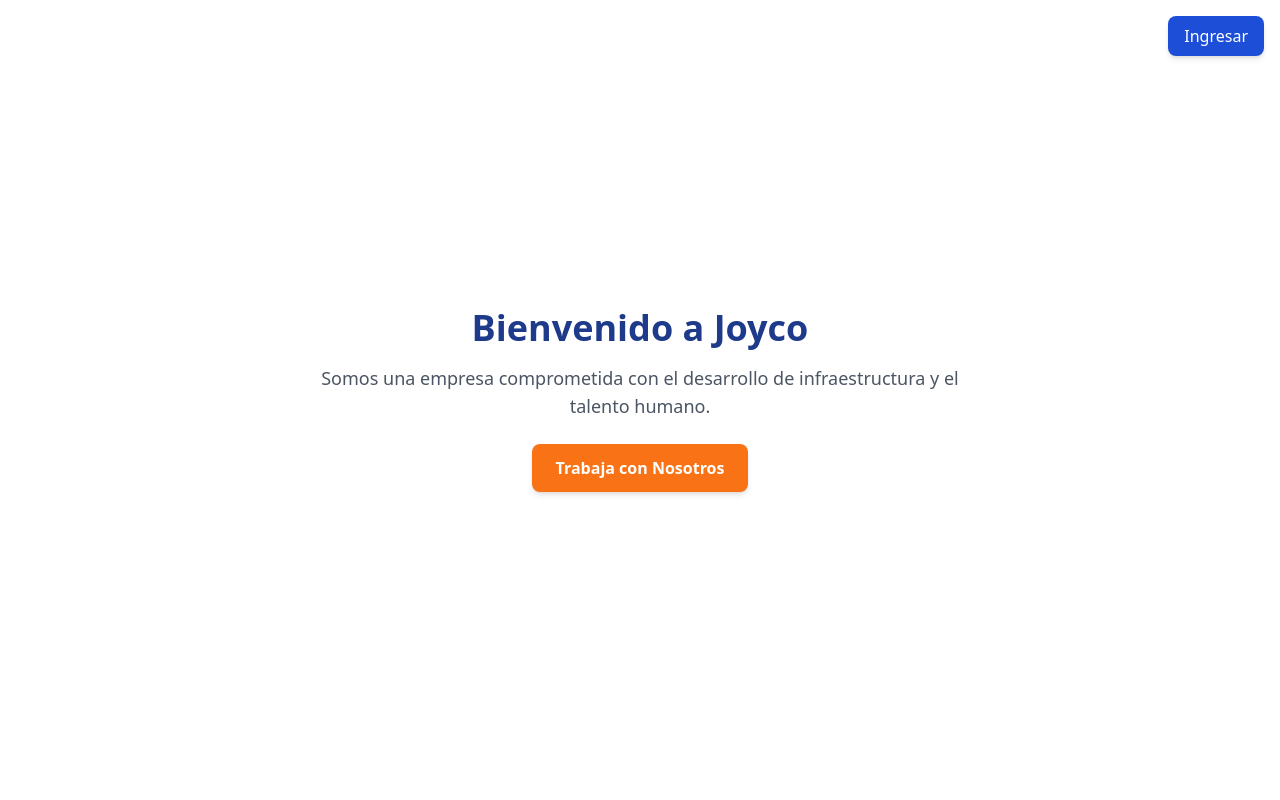
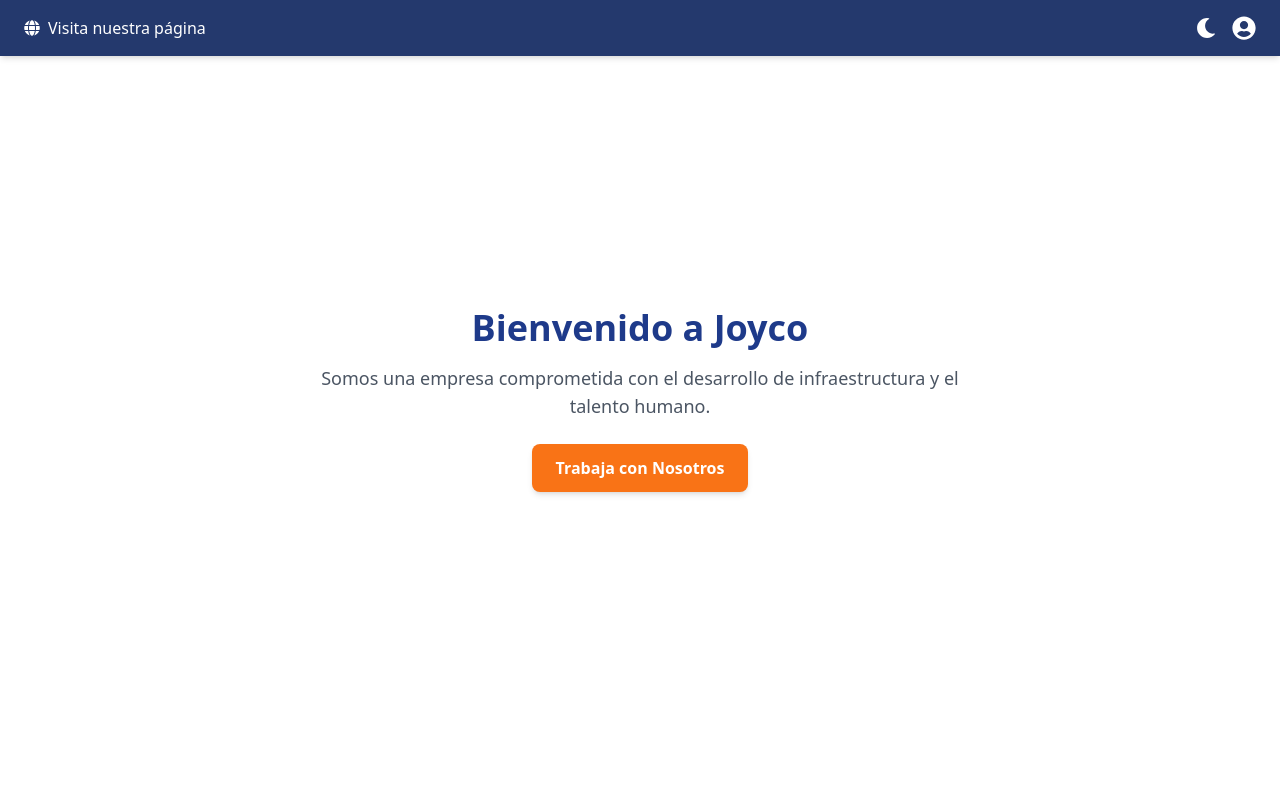
Before and after one commit to DannielDMD/Cv-Managments-Front-JSX, a React (Vite) app: page / in a window 1280 px wide. Shown: the top 800 px of the page. Built offline with nearby package versions, Linux system fonts and the light colour scheme.

Commit message:
Se modifica el LandingPage

```diff
--- a/package.json
+++ b/package.json
@@ -13,6 +13,7 @@
     "axios": "^1.8.3",
     "react": "^19.0.0",
     "react-dom": "^19.0.0",
+    "react-icons": "^5.5.0",
     "react-router-dom": "^7.4.0",
     "react-select": "^5.10.1",
     "react-toastify": "^11.0.5"
--- a/src/App.jsx
+++ b/src/App.jsx
@@ -2,7 +2,6 @@ import { BrowserRouter as Router, Routes, Route } from "react-router-dom";
 import { FormProvider } from "./context/FormContext";
 import LandingPage from "./pages/LandingPage";
 import Form from "./pages/Form";
-
 import { ToastContainer } from "react-toastify";
 import "react-toastify/dist/ReactToastify.css";
 
@@ -23,7 +22,6 @@ const App = () => {
           pauseOnHover
           theme="colored"
         />
-
         <Routes>
           <Route path="/" element={<LandingPage />} />
           <Route path="/formulario" element={<Form />} />
--- /dev/null
+++ b/src/components/HeaderLanding.jsx
@@ -0,0 +1,42 @@
+
+import { FaUserCircle, FaMoon, FaGlobe } from "react-icons/fa";
+
+const HeaderLanding = () => {
+
+
+  return (
+    <header className="fixed top-0 left-0 w-full bg-[#24396D] text-white py-4 px-6 shadow-md z-50 flex justify-between items-center">
+      {/* Enlace a la página principal de Joyco */}
+      <a
+        href="https://www.joyco.co/" // ← pon el dominio real aquí
+        target="_blank"
+        rel="noopener noreferrer"
+        className="flex items-center gap-2 hover:text-gray-200 transition"
+      >
+        <FaGlobe />
+        Visita nuestra página
+      </a>
+
+      {/* Iconos a la derecha */}
+      <div className="flex gap-4 items-center">
+        <button
+          onClick={() => {
+            // Aquí luego puedes implementar modo oscuro real
+            alert("Modo oscuro aún no implementado 👀");
+          }}
+          className="text-white hover:text-gray-300 transition"
+        >
+          <FaMoon size={20} />
+        </button>
+
+        <button
+          className="text-white hover:text-gray-300 transition"
+        >
+          <FaUserCircle size={24} />
+        </button>
+      </div>
+    </header>
+  );
+};
+
+export default HeaderLanding;
--- /dev/null
+++ b/src/components/ThemeToggleLayout.jsx
@@ -0,0 +1,45 @@
+import React, { useEffect, useState } from "react";
+
+const ThemeToggleLayout = ({ children }) => {
+  const [isDarkMode, setIsDarkMode] = useState(false);
+
+  useEffect(() => {
+    const storedTheme = localStorage.getItem("theme");
+    if (storedTheme === "dark") {
+      document.documentElement.classList.add("dark");
+      setIsDarkMode(true);
+    }
+  }, []);
+
+  const toggleTheme = () => {
+    const html = document.documentElement;
+    if (html.classList.contains("dark")) {
+      html.classList.remove("dark");
+      localStorage.setItem("theme", "light");
+      setIsDarkMode(false);
+    } else {
+      html.classList.add("dark");
+      localStorage.setItem("theme", "dark");
+      setIsDarkMode(true);
+    }
+  };
+
+  return (
+    <div className="min-h-screen bg-gray-100 dark:bg-gray-900 text-gray-900 dark:text-white">
+      <header className="flex justify-end p-4">
+        <button
+          onClick={toggleTheme}
+          className="px-4 py-2 rounded-md shadow bg-blue-600 dark:bg-yellow-500 text-white dark:text-black hover:opacity-80"
+        >
+          {isDarkMode ? "Modo Claro ☀️" : "Modo Oscuro 🌙"}
+        </button>
+      </header>
+
+      <main className="p-6">
+        {children}
+      </main>
+    </div>
+  );
+};
+
+export default ThemeToggleLayout;
--- a/src/pages/Form.jsx
+++ b/src/pages/Form.jsx
@@ -3,7 +3,6 @@ import { useNavigate, useLocation } from "react-router-dom";
 import FormStepper from "../components/form/FormStepper";
 import Header from "../components/form/Header";
 import { toast } from "react-toastify";
-
 import useFormContext from "../context/UseFormContext";
 
 // Servicios individuales
--- a/src/pages/FormPages/EducationInfo.jsx
+++ b/src/pages/FormPages/EducationInfo.jsx
@@ -18,8 +18,6 @@ const EducationInfo = () => {
   const [titulos, setTitulos] = useState([]);
 
   const nivelesSinTitulo = useMemo(() => new Set([1, 2, 3]), []);
-
-
 
   const handleChange = (e) => {
     const { name, value } = e.target;
--- a/src/pages/FormPages/PersonalInfo.jsx
+++ b/src/pages/FormPages/PersonalInfo.jsx
@@ -55,8 +55,6 @@ const handleSubmit = async (e) => {
   }
 
 };
-
-
   return (
     <div className="max-w-lg mx-auto p-6 bg-white shadow-md rounded-lg">
       <h2 className="text-xl font-semibold mb-4">Información Personal</h2>
--- a/src/pages/LandingPage.jsx
+++ b/src/pages/LandingPage.jsx
@@ -1,22 +1,16 @@
 import { useNavigate } from "react-router-dom";
+import HeaderLanding from "../components/HeaderLanding";
 
 const LandingPage = () => {
   const navigate = useNavigate();
-
 
   const handleClick = () => {
     navigate("/formulario", { state: { reset: true } });
   };
 
-
   return (
     <div className="min-h-screen bg-white text-gray-900">
-      {/* Botón de inicio de sesión en la esquina */}
-      <div className="absolute top-4 right-4">
-        <button className="px-4 py-2 bg-blue-700 text-white rounded-lg shadow-md hover:bg-blue-800">
-          Ingresar
-        </button>
-      </div>
+      <HeaderLanding /> {/* Header con íconos */}
 
       {/* Sección principal */}
       <header className="h-screen flex flex-col justify-center items-center text-center p-6">
@@ -24,6 +18,7 @@ const LandingPage = () => {
         <p className="text-lg text-gray-600 mt-4 max-w-2xl">
           Somos una empresa comprometida con el desarrollo de infraestructura y el talento humano.
         </p>
+
         {/* Botón para ir al formulario */}
         <button
           onClick={handleClick}
@@ -31,7 +26,6 @@ const LandingPage = () => {
         >
           Trabaja con Nosotros
         </button>
-
       </header>
 
       {/* Sección de información adicional */}
--- a/tailwind.config.js
+++ b/tailwind.config.js
@@ -1,5 +1,6 @@
 /** @type {import('tailwindcss').Config} */
 export default {
+  darkMode: 'class', // 👈 importante
   content: [
     "./index.html",
     "./src/**/*.{js,jsx,ts,tsx}",  // Asegúrate de que está esta línea
```
Also changed, not shown: 2 other files (tests, documents, lock files or other folders).
